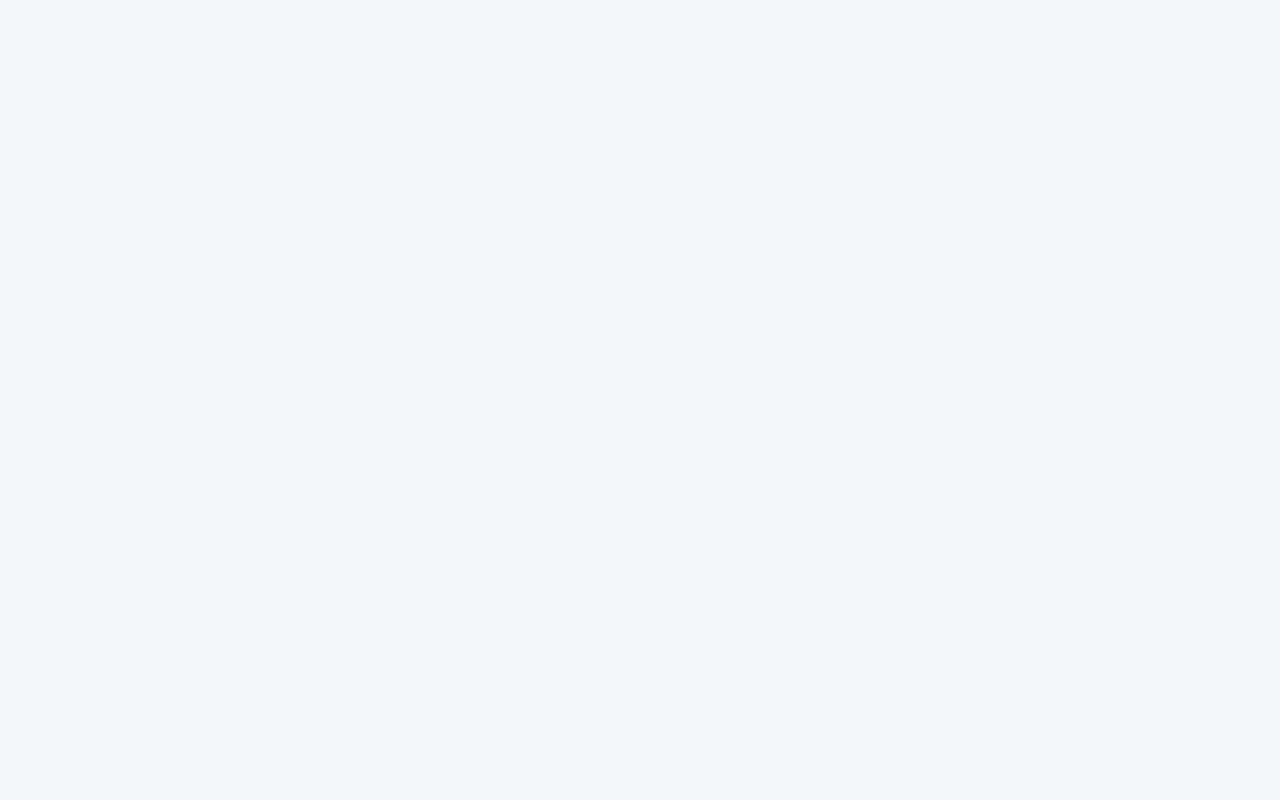
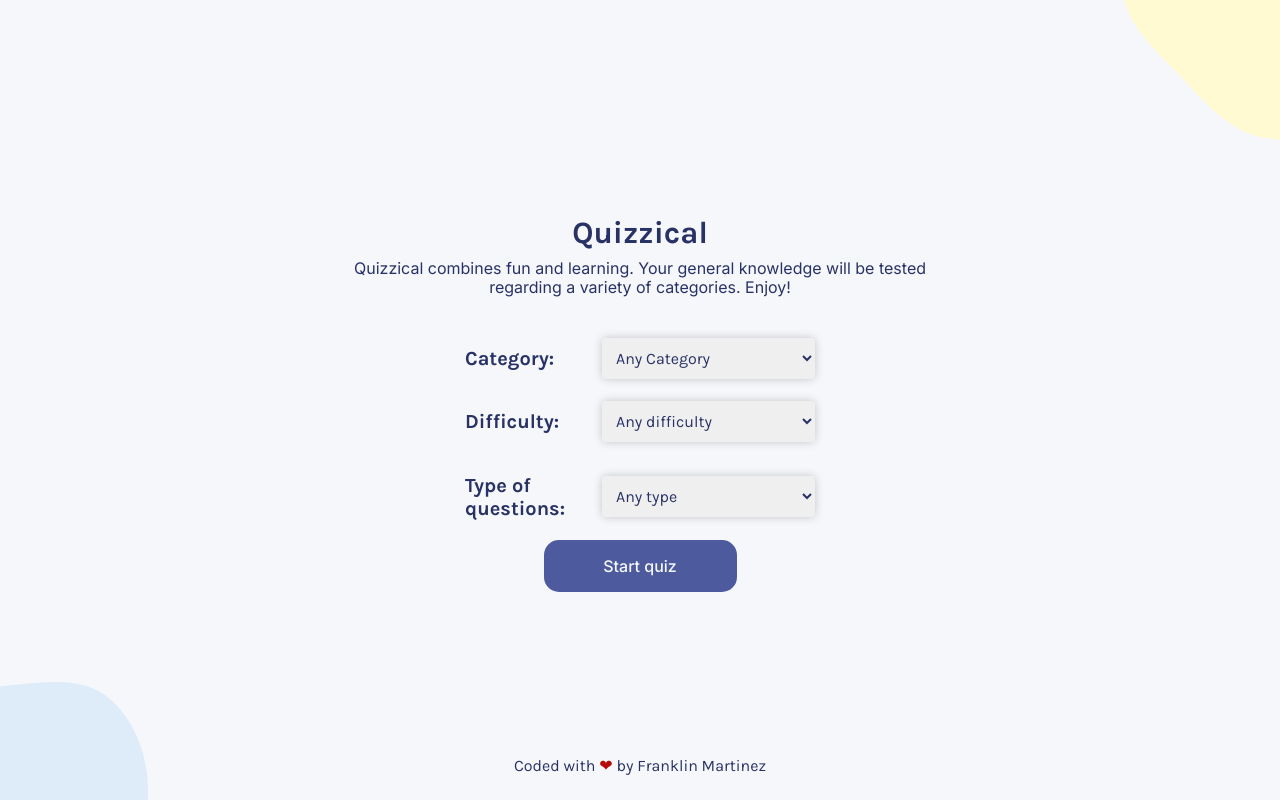
Before and after one commit to TheMVProgrammer/quizzical-app, a React (Create React App) app: page / in a window 1280 px wide. Built offline with nearby package versions, Linux system fonts and the light colour scheme.

Commit message:
Finishing main screen

```diff
--- a/src/App.js
+++ b/src/App.js
@@ -1,11 +1,93 @@
 import UpBlob from "./assets/img/up-blob.svg";
 import DownBlob from "./assets/img/down-blob.svg";
 
-export default function App() {
+const App = () => {
 
   return (
-      <div className="App">
+      <main className="App">
+        <img src={UpBlob} alt="upper blob" className="up-blob blob"/>
 
-      </div>
+        <section className= "start-container">
+          <h1 className="start-title">Quizzical</h1>
+          <p className="start-desc">Quizzical combines fun and learning. Your general knowledge will be tested regarding a variety of categories. Enjoy!</p>
+
+          <div className="quiz-options-container">
+            <div className="select-container">
+              <label
+                className="custom-label"
+                htmlFor="category">Category:</label>
+              <select
+                className="custom-select"
+              >
+                <option value="">Any Category</option>
+                <option value="9">General Knowledge</option>
+                <option value="10">Entertainment: Books</option>
+                <option value="11">Entertainment: Film</option>
+                <option value="12">Entertainment: Music</option>
+                <option value="13">Entertainment: Musicals &amp; Theatres</option>
+                <option value="14">Entertainment: Television</option>
+                <option value="15">Entertainment: Video Games</option>
+                <option value="16">Entertainment: Board Games</option>
+                <option value="17">Science &amp; Nature</option>
+                <option value="18">Science: Computers</option>
+                <option value="19">Science: Mathematics</option>
+                <option value="20">Mythology</option>
+                <option value="21">Sports</option>
+                <option value="22">Geography</option>
+                <option value="23">History</option>
+                <option value="24">Politics</option>
+                <option value="25">Art</option>
+                <option value="26">Celebrities</option>
+                <option value="27">Animals</option>
+                <option value="28">Vehicles</option>
+                <option value="29">Entertainment: Comics</option>
+                <option value="30">Science: Gadgets</option>
+                <option value="31">Entertainment: Japanese Anime &amp; Manga</option>
+                <option value="32">Entertainment: Cartoon &amp; Animations</option>
+              </select>
+            </div>
+
+            <div className="select-container">
+              <label
+                className="custom-label"
+                htmlFor="difficulty">Difficulty:</label>
+              <select
+                className="custom-select"
+              >
+                <option value="">Any difficulty</option>
+                <option value="easy">Easy</option>
+                <option value="medium">Medium</option>
+                <option value="hard">Hard</option>
+              </select>
+            </div>
+
+            <div className="select-container">
+              <label
+                className="custom-label"
+                htmlFor="type">Type of questions:</label>
+              <select
+                className="custom-select"
+              >
+                <option value="">Any type</option>
+                <option value="multiple">Multiple choice</option>
+                <option value="boolean">True / False</option>
+              </select>
+            </div>
+          </div>
+
+          <button
+            className="button-start">
+            Start quiz
+          </button>
+
+        </section>
+        <img src={DownBlob} alt="lower blob" className="down-blob blob"/>
+
+        <footer>
+          <small>Coded with <span>❤</span> by Franklin Martinez</small>
+        </footer>
+      </main>
   );
 }
+
+export default App;
--- a/src/index.css
+++ b/src/index.css
@@ -22,12 +22,13 @@
 body {
   background-color: var(--bg-clr);
   overflow-x: hidden;
+
 }
 
 .App {
   width: 100vw;
   height: 100vh;
-  padding: 80px;
+  padding: 40px;
 }
 
 .App, .start-container {
@@ -38,7 +39,7 @@ body {
   flex-direction: column;
 }
 
-h1, h2 {
+h1, h2, .custom-label, .custom-select, footer {
   font-family: 'Karla', sans-serif;
   color: var(--font-clr-1);
 }
@@ -65,7 +66,46 @@ p {
   text-align: center;
   color: var(--font-clr-1);
   padding-bottom: 30px;
+  max-width: 600px;
 }
+
+/* Game options */
+/* .quiz-options-container {
+
+} */
+
+.select-container {
+  margin-bottom: 1.1em;
+  max-width: 350px;
+	display: flex;
+	align-items: center;
+	justify-content: space-between;
+}
+
+.custom-select {
+  padding: 10px;
+  border: none;
+  outline: none;
+	font-size: 1.6rem;
+	width: 100%;
+	border-radius: 0.25em;
+	box-shadow: 0 0 0.6em 0 rgba(0, 0, 0, 0.2);
+	cursor: pointer;
+}
+
+.custom-label {
+	font-size: 2rem;
+	font-weight: 700;
+	margin-top: 1em;
+	margin-bottom: 1em;
+	margin-right: 1em;
+	width: 200px;
+}
+
+option {
+  font-size: 1.6rem;
+}
+/* Game options - end*/
 
 button {
   background-color: var(--bg-btn-clr);
@@ -76,7 +116,6 @@ button {
   border: none;
   border-radius: 15px;
   cursor: pointer;
-  align-self: center;
 }
 
 button:hover {
@@ -152,3 +191,21 @@ button:hover {
   border: none;
   background-color: var(--bg-clr-option-blue);
 }
+
+/* footer */
+ footer {
+  position: absolute;
+  bottom: 0;
+  margin-bottom: 25px;
+  display: flex;
+ }
+
+ small {
+  font-size: 1.6rem;
+ }
+
+ span {
+  color: rgb(183, 9, 9);
+  font-size: 1.6rem;
+ }
+/* footer - end */
```
Also changed, not shown: src/App.css (deleted).
